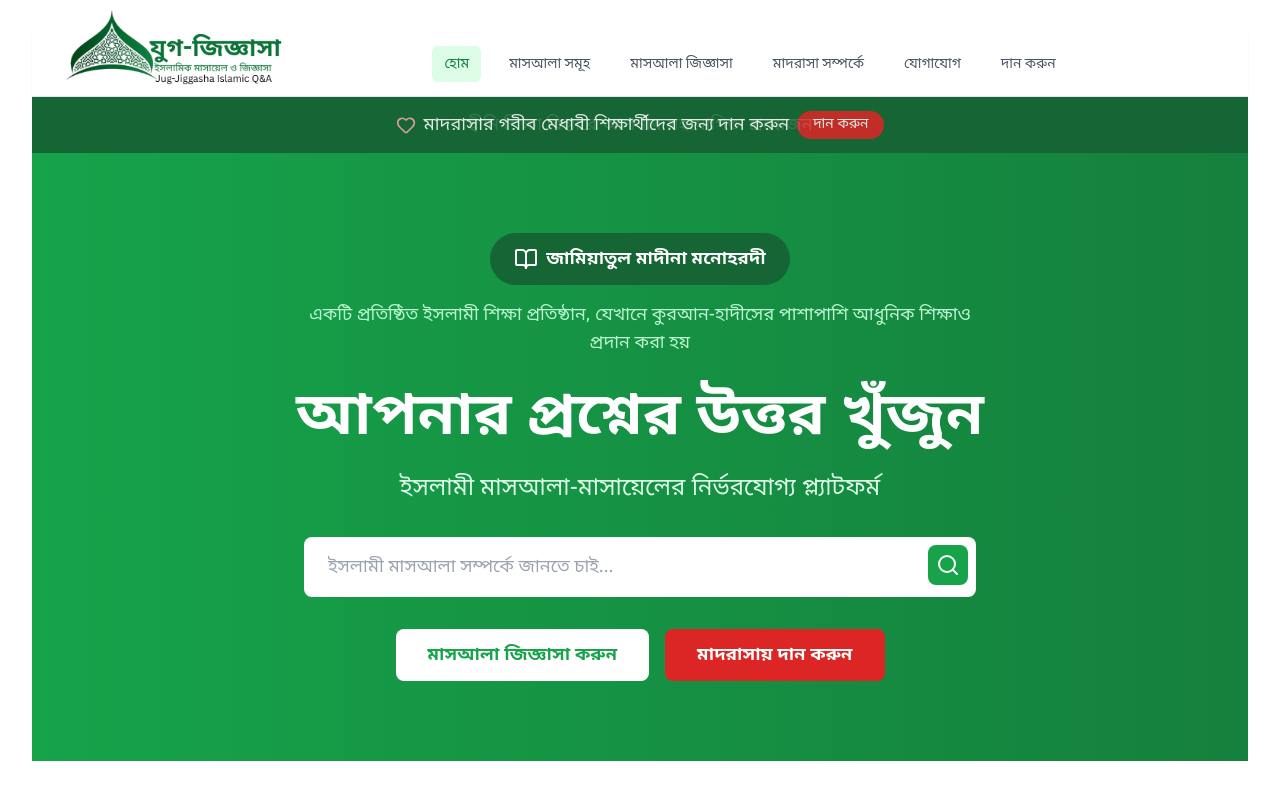
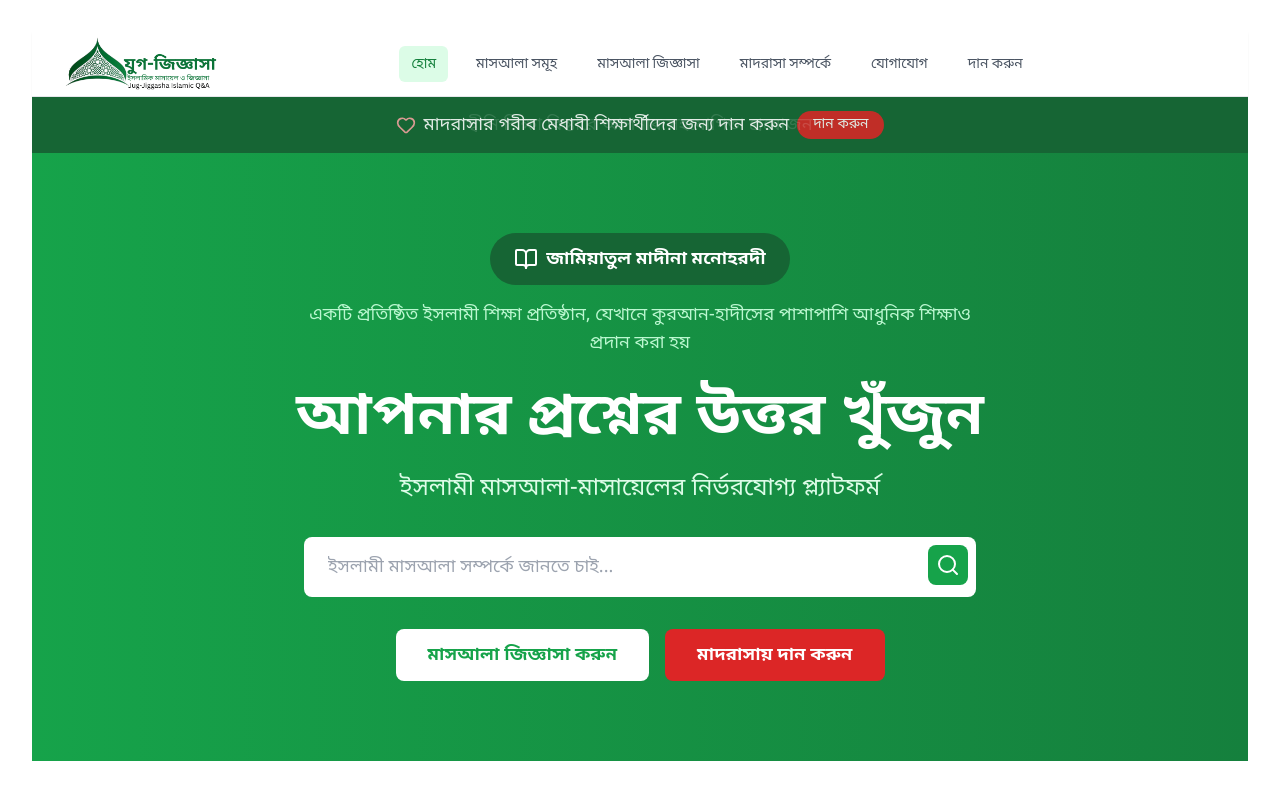
Before and after one commit to Abubakar-88/jugjiggasha, a React (Vite) app: page / in a window 1280 px wide. Shown: the top 800 px of the page. Built offline with nearby package versions, Linux system fonts and the light colour scheme.

Commit message:
logo updated

```diff
--- a/src/components/Layout/Header.jsx
+++ b/src/components/Layout/Header.jsx
@@ -23,11 +23,11 @@ const Header = () => {
           {/* Logo - Fixed Size */}
           <div className="flex-shrink-0 flex items-center">
             <Link to="/" className="flex items-center">
-              <img
-                className="h-19 w-auto sm:h-20 mb-8"
+           <img
+                className="h-14 sm:h-17 md:h-21 w-auto object-contain"
                 src="/Jugjiggasha-h-logo.png"
-                alt="ইসলামী মাসআলা"
-              />
+                alt="যুগ-জিজ্ঞাসা"
+                />
               {/* Optional: Add text logo for smaller screens */}
               {/* <span className="ml-0 text-lg font-bold text-green-600 bangla-text md:hidden">
                 মাসআলা
```
